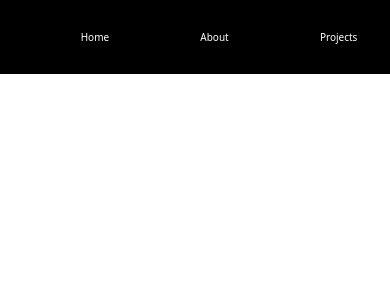
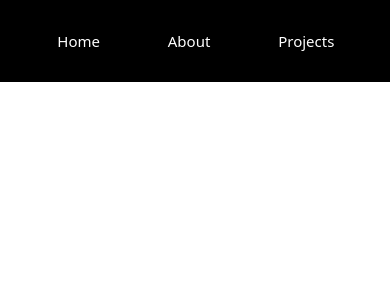
Before and after one commit to vidhyasagar118/myprofile09, a React (Vite) app: page / in a window 390 px wide. Shown: the top 300 px of the page. Built offline with nearby package versions, Linux system fonts and the light colour scheme.

Commit message:
Fix App import path

```diff
--- a/src/components/Navbar.css
+++ b/src/components/Navbar.css
@@ -50,9 +50,8 @@
 }
 @media screen and (max-width: 480px) {
   .navbar li {
-  color: white;
-  font-size: 10px;
-  cursor: pointer;
+    margin-left: 2vw;
+
 }
 
 .navbar {
```
